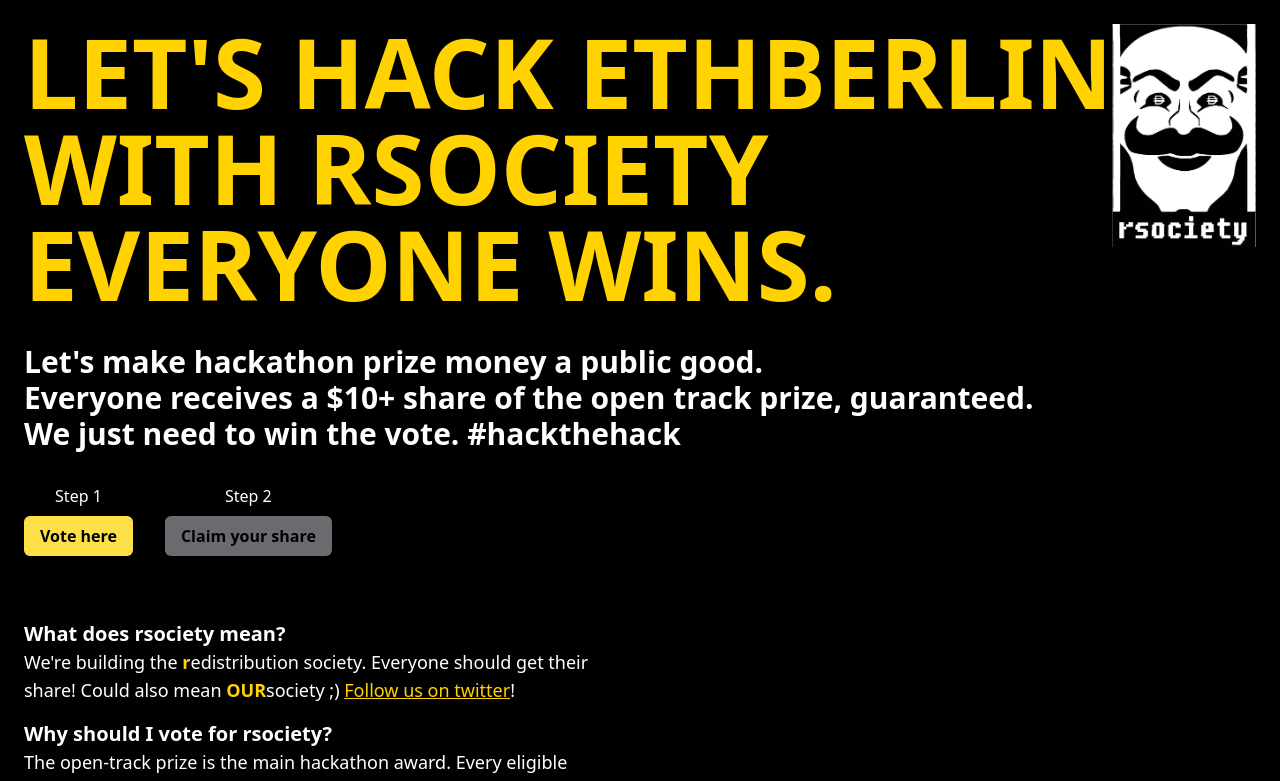
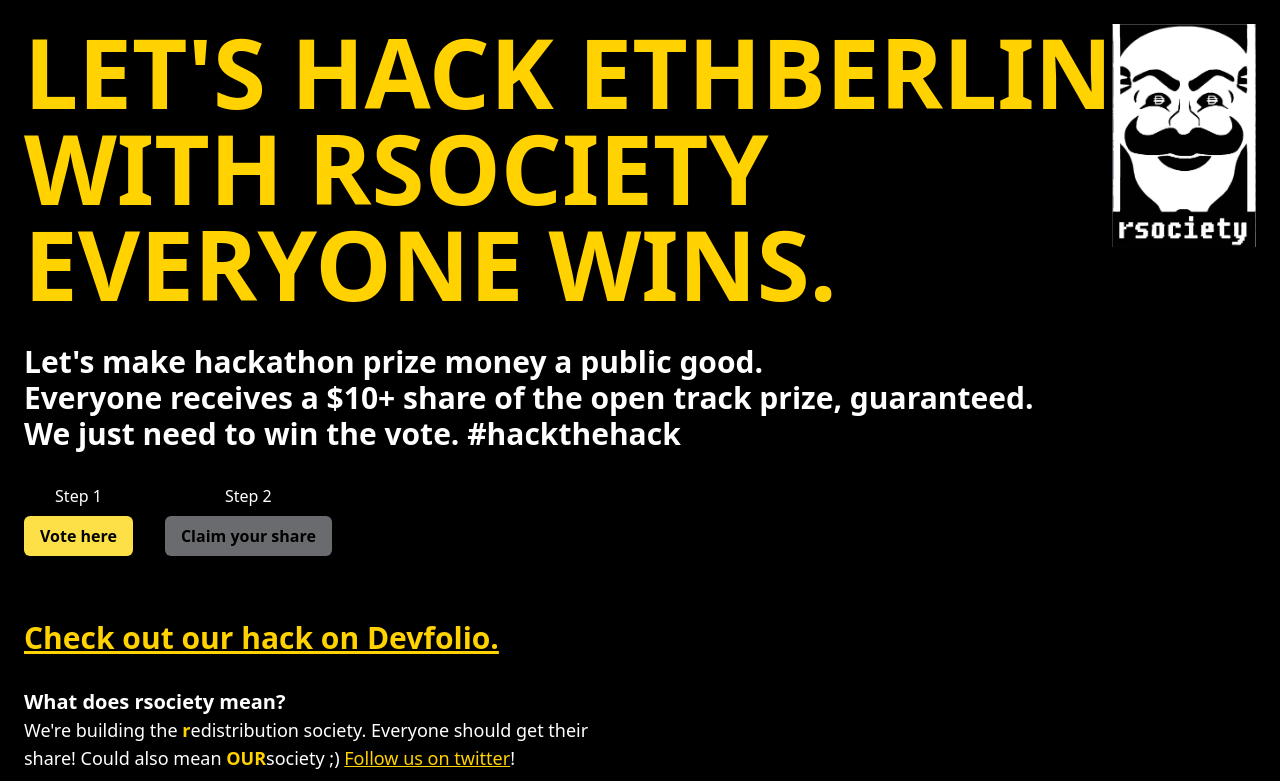
Before and after one commit to maggo/rsociety, a React (Create React App) app: page / in a window 1280 px wide. Shown: the top 781 px of the page. Built offline with nearby package versions, Linux system fonts and the light colour scheme.

Commit message:
Add Devfolio

```diff
--- a/src/App.tsx
+++ b/src/App.tsx
@@ -49,6 +49,16 @@
           </span>
         </div>
       </div>
+      <p className="text-1xl lg:text-3xl text-white font-bold mb-8">
+        <a
+          href="https://devfolio.co/projects/rsociety-hack-ethberlin-and-receive-dai-d240"
+          target="_blank"
+          rel="noopener noreferrer"
+          className="underline hover:no-underline text-[#ffd200]"
+        >
+          Check out our hack on Devfolio.
+        </a>
+      </p>
       <div className="space-y-4 max-w-xl text-lg">
         <div>
           <h2 className="font-bold text-xl">What does rsociety mean?</h2>
```
